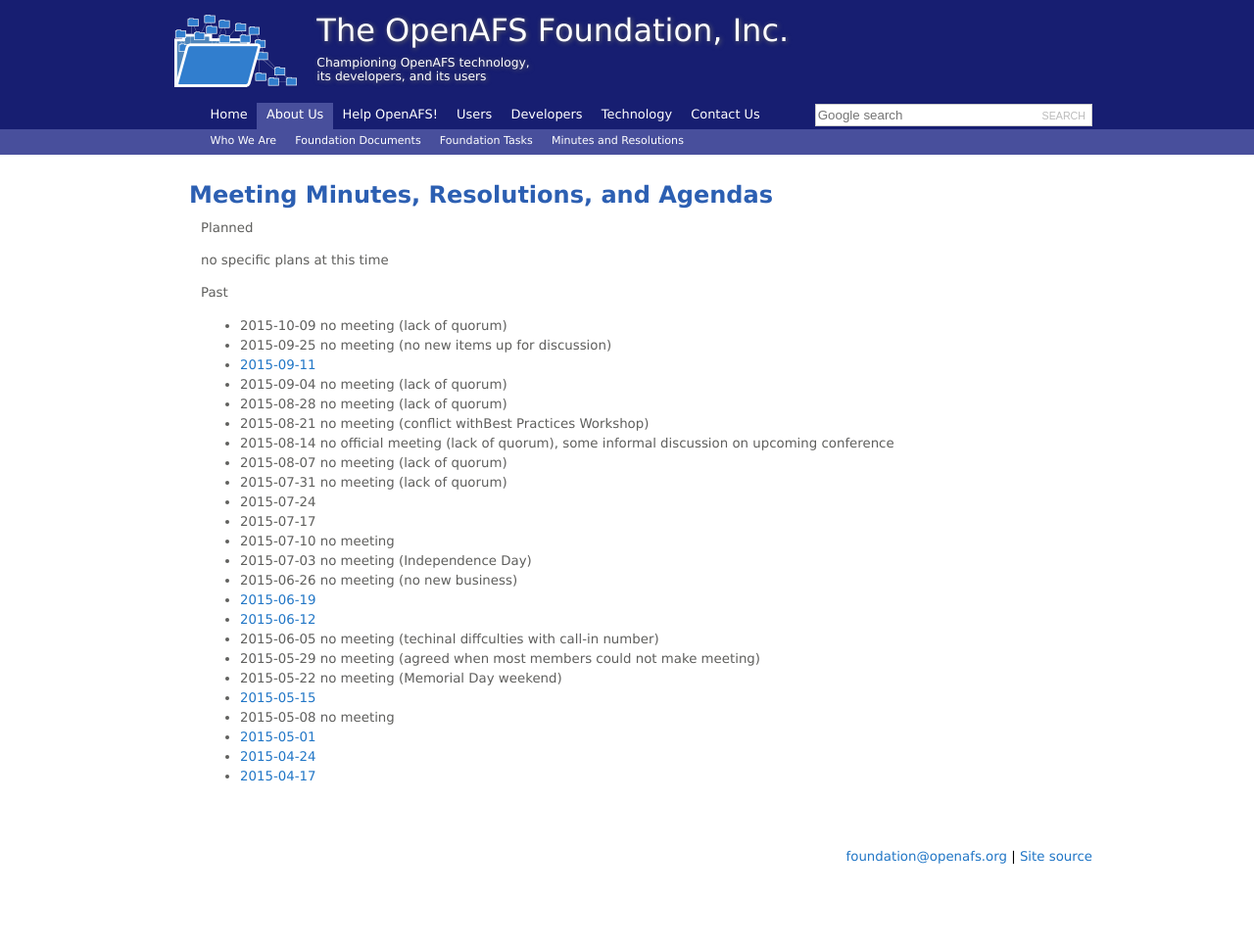
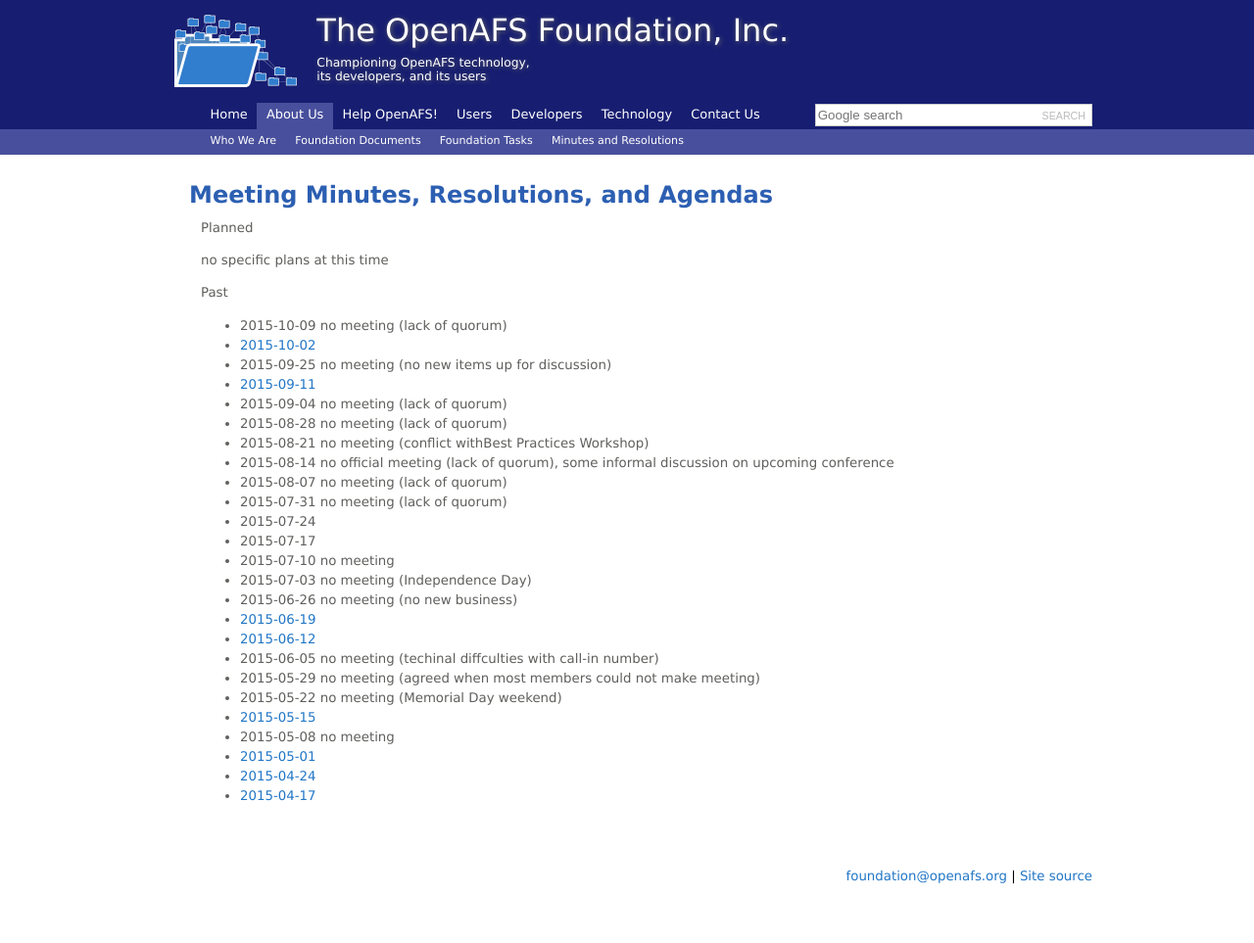
Before and after one commit to openafsfoundation/openafsfoundation.org, a Jekyll site: the page built from about/minutes/index.md, in a window 1280 px wide. Shown: the whole page at 98% size. Built offline with Jekyll 4.4.1, drawn with Linux system fonts in a browser that asks for light colours.

Commit message:
Added link to Oct 2 minutes

```diff
--- a/about/minutes/index.md
+++ b/about/minutes/index.md
@@ -12,6 +12,7 @@
 Past
 
 * 2015-10-09 no meeting (lack of quorum)
+* [2015-10-02]({{site.github.url}}/about/minutes/2015-10-02/)
 * 2015-09-25 no meeting (no new items up for discussion)
 * [2015-09-11]({{site.github.url}}/about/minutes/2015-09-11/)
 * 2015-09-04 no meeting (lack of quorum)
```
